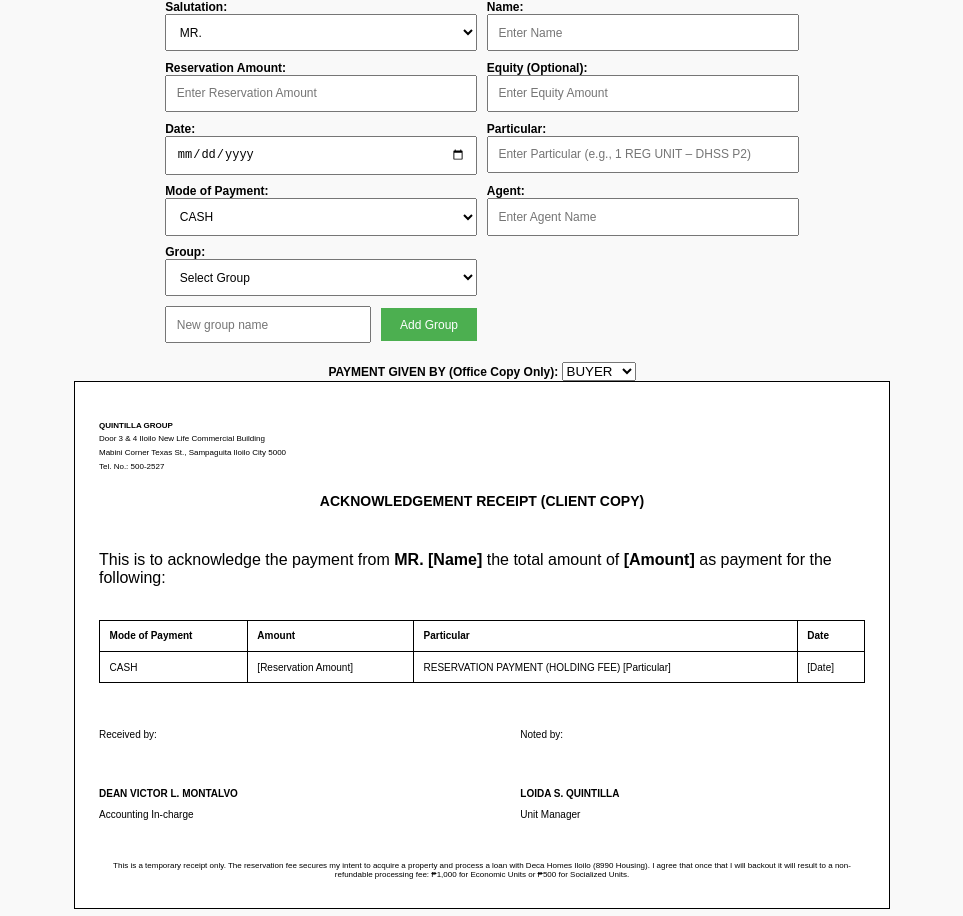
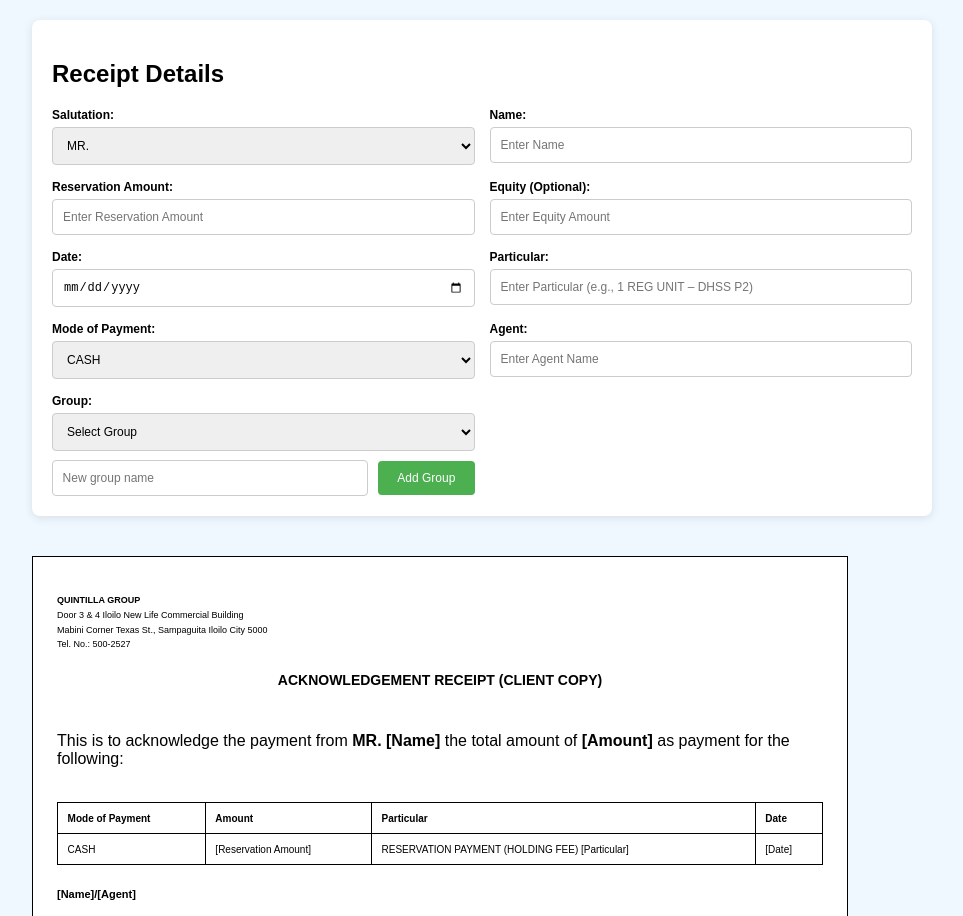
Before and after one commit to QGCoordinator/AcknowledgementReceipt, a plain HTML site: page index.html in a window 1280 px wide. Shown: the top 916 px of the page, without its empty margins (158-1121 px from the left). Drawn offline with Linux system fonts and the light colour scheme.

Commit message:
Update index.html

```diff
--- a/index.html
+++ b/index.html
@@ -9,16 +9,30 @@
         body {
             font-family: Arial, sans-serif;
             margin: 0;
-            padding: 0;
+            padding: 20px;
             display: flex;
             flex-direction: column;
             align-items: center;
             justify-content: center;
-            background-color: #f9f9f9;
+            background-color: #f0f8ff;
+        }
+        .container {
+            width: 100%;
+            max-width: 900px;
+            display: flex;
+            flex-direction: column;
+            gap: 20px;
+        }
+        .input-section {
+            background-color: white;
+            padding: 20px;
+            border-radius: 8px;
+            box-shadow: 0 2px 10px rgba(0,0,0,0.1);
+            margin-bottom: 20px;
         }
         .receipt {
-            width: 8.5in; /* 8.5 inches width */
-            height: 5.5in; /* Half of 11 inches height (crosswise) */
+            width: 8.5in;
+            height: 5.5in;
             padding: 0.25in;
             box-sizing: border-box;
             border: 1px solid #000;
@@ -26,6 +40,7 @@
             display: flex;
             flex-direction: column;
             justify-content: space-between;
+            margin-bottom: 20px;
         }
         .receipt h2 {
             text-align: center;
@@ -35,7 +50,7 @@
         .receipt table {
             width: 100%;
             border-collapse: collapse;
-            margin-bottom: 0.1in;
+            margin-bottom: 0.05in;
             font-size: 10px;
         }
         .receipt table, .receipt th, .receipt td {
@@ -46,7 +61,6 @@
             text-align: left;
         }
         .receipt .signature {
-            margin-top: 0.1in;
             display: flex;
             justify-content: space-between;
             font-size: 10px;
@@ -57,7 +71,7 @@
         .receipt .footer {
             text-align: left;
             margin-top: 0.1in;
-            font-size: 8px;
+            font-size: 9px;
         }
         .receipt .footer p {
             margin: 0.05in 0;
@@ -68,43 +82,36 @@
         .receipt .center {
             text-align: center;
         }
-        .input-section {
-            margin-bottom: 0.1in;
+        .input-grid {
             display: grid;
             grid-template-columns: repeat(2, 1fr);
-            gap: 0.1in;
+            gap: 15px;
             font-size: 12px;
         }
-        .input-section label {
+        .input-group {
+            display: flex;
+            flex-direction: column;
+        }
+        .input-group label {
             font-weight: bold;
-            margin-right: 0.1in;
+            margin-bottom: 5px;
         }
-        .input-section input, .input-section select {
-            padding: 0.1in;
+        .input-group input, .input-group select {
+            padding: 10px;
             font-size: 12px;
             width: 100%;
             box-sizing: border-box;
-        }
-        .remarks {
-            margin-top: 0.1in;
-            font-size: 12px;
-        }
-        .remarks label {
-            font-weight: bold;
-        }
-        .remarks input {
-            padding: 0.1in;
-            font-size: 12px;
-            width: 100%;
-            max-width: 300px;
-            display: none; /* Hide the Agent input box */
+            border: 1px solid #ccc;
+            border-radius: 4px;
         }
         .agent-name {
             font-weight: bold;
-            margin-top: 0.1in;
+            margin-top: 0.05in;
+            font-size: 10px;
+            margin-bottom: 0.05in;
         }
         .space-after-received {
-            margin-bottom: 0.5in;
+            margin-bottom: 0.2in;
         }
         .cutting-line {
             text-align: center;
@@ -130,85 +137,88 @@
             color: white;
             border: none;
             cursor: pointer;
+            border-radius: 4px;
         }
         .add-item-container button:hover {
             background-color: #45a049;
         }
-        .office-only-input {
-            margin-top: 0.1in;
-            font-size: 12px;
+        .name-agent {
+            font-weight: bold;
+            font-size: 11px;
+            margin-bottom: 0.01in;
         }
-        .office-only-input label {
-            font-weight: bold;
+        .print-button {
+            padding: 12px 24px;
+            background-color: #007bff;
+            color: white;
+            border: none;
+            border-radius: 4px;
+            cursor: pointer;
+            font-size: 16px;
+            margin-top: 20px;
         }
-        .payment-given-by {
-            font-weight: bold;
-            margin-top: 0.1in;
-            font-size: 12px;
+        .print-button:hover {
+            background-color: #0069d9;
         }
         @media print {
             body {
                 margin: 0;
                 padding: 0;
+                background-color: white;
+            }
+            .input-section, .print-button {
+                display: none;
             }
             .receipt {
                 width: 8.5in;
                 height: 5.5in;
                 padding: 0.25in;
                 border: none;
+                page-break-after: always;
             }
-            .input-section, .add-group-container, .office-only-input {
+            .container {
+                max-width: 100%;
+            }
+            .cutting-line {
                 display: none;
-            }
-            .receipt h2 {
-                font-size: 14px;
-            }
-            .receipt table {
-                font-size: 10px;
-            }
-            .receipt .signature {
-                font-size: 10px;
-            }
-            .receipt .footer {
-                font-size: 8px;
-            }
-            .payment-given-by {
-                display: block !important;
             }
         }
     </style>
 </head>
 <body>
+    <div class="container">
         <!-- Input Section -->
         <div class="input-section">
-        <div>
+            <h2>Receipt Details</h2>
+            <div class="input-grid">
+                <div class="input-group">
                     <label for="salutation">Salutation:</label>
                     <select id="salutation" oninput="updateReceipt()">
                         <option value="MR.">MR.</option>
                         <option value="MS.">MS.</option>
                     </select>
                 </div>
-        <div>
+                <div class="input-group">
                     <label for="name">Name:</label>
                     <input type="text" id="name" placeholder="Enter Name" oninput="updateReceipt()">
                 </div>
-        <div>
+                <div class="input-group">
                     <label for="reservationAmount">Reservation Amount:</label>
                     <input type="text" id="reservationAmount" placeholder="Enter Reservation Amount" oninput="updateReceipt()">
                 </div>
-        <div>
+                <div class="input-group">
                     <label for="equity">Equity (Optional):</label>
                     <input type="text" id="equity" placeholder="Enter Equity Amount" oninput="updateReceipt()">
                 </div>
-        <div>
+                <div class="input-group">
                     <label for="date">Date:</label>
                     <input type="date" id="date" oninput="updateReceipt()">
                 </div>
-        <div>
+                <div class="input-group">
                     <label for="particular">Particular:</label>
                     <input type="text" id="particular" placeholder="Enter Particular (e.g., 1 REG UNIT – DHSS P2)" oninput="updateReceipt()">
                 </div>
-        <div>
+                <div class="input-group">
                     <label for="modeOfPayment">Mode of Payment:</label>
                     <select id="modeOfPayment" oninput="updateReceipt()">
                         <option value="CASH">CASH</option>
@@ -216,11 +226,11 @@
                         <option value="BANK TRANSFER">BANK TRANSFER</option>
                     </select>
                 </div>
-        <div>
+                <div class="input-group">
                     <label for="agent">Agent:</label>
                     <input type="text" id="agent" placeholder="Enter Agent Name" oninput="updateReceipt()">
                 </div>
-        <div>
+                <div class="input-group">
                     <label for="group">Group:</label>
                     <select id="group" oninput="updateReceipt()">
                         <option value="">Select Group</option>
@@ -254,14 +264,6 @@
                     </div>
                 </div>
             </div>
-
-    <!-- Payment Given By Input (Office Copy Only) -->
-    <div class="office-only-input">
-        <label for="paymentGivenBy">PAYMENT GIVEN BY (Office Copy Only):</label>
-        <select id="paymentGivenBy" oninput="updateReceipt()">
-            <option value="BUYER">BUYER</option>
-            <option value="SELLER">SELLER</option>
-        </select>
         </div>
 
         <!-- Client Copy -->
@@ -302,7 +304,9 @@
                     </tr>
                 </tbody>
             </table>
-
+            <!-- Name/Agent section -->
+            <div class="name-agent" id="nameAgentDisplay">[Name]/[Agent]</div>
+            <!-- Signature section with Received by and Noted by side by side -->
             <div class="signature">
                 <div>
                     <p>Received by:</p>
@@ -373,11 +377,9 @@ I agree that once that I will backout it will result to a non-refundable process
                 Agent: <span id="displayAgent">[Agent Name]</span> | Group: <span id="displayGroup">[Group]</span>
             </div>
 
-        <!-- Payment Given By (Office Copy Only) -->
-        <div class="payment-given-by">
-            PAYMENT GIVEN BY: <span id="displayPaymentGivenBy">BUYER</span>
-        </div>
-
+            <!-- Name/Agent section -->
+            <div class="name-agent" id="nameAgentDisplay2">[Name]/[Agent]</div>
+            <!-- Signature section with Received by and Noted by side by side -->
             <div class="signature">
                 <div>
                     <p>Received by:</p>
@@ -399,6 +401,9 @@ I agree that once that I will backout it will result to a non-refundable process
             </div>
         </div>
 
+        <button class="print-button" onclick="window.print()">Print Receipts</button>
+    </div>
+
     <script>
         function updateReceipt() {
             // Get input values
@@ -409,9 +414,8 @@ I agree that once that I will backout it will result to a non-refundable process
             const date = document.getElementById('date').value;
             const particular = document.getElementById('particular').value || "[Particular]";
             const modeOfPayment = document.getElementById('modeOfPayment').value || "[Mode of Payment]";
-            const agent = document.getElementById('agent').value || "[Agent Name]";
+            const agent = document.getElementById('agent').value || "[Agent]";
             const group = document.getElementById('group').value || "[Group]";
-            const paymentGivenBy = document.getElementById('paymentGivenBy').value || "BUYER";
 
             // Format the date
             const formattedDate = date ? new Date(date).toLocaleDateString('en-US', { month: 'short', day: 'numeric', year: 'numeric' }).toUpperCase() : "[Date]";
@@ -449,8 +453,9 @@ I agree that once that I will backout it will result to a non-refundable process
             document.getElementById('displayAgent').textContent = agent;
             document.getElementById('displayGroup').textContent = group;
 
-            // Update Payment Given By
-            document.getElementById('displayPaymentGivenBy').textContent = paymentGivenBy;
+            // Update name/agent display
+            document.getElementById('nameAgentDisplay').textContent = `${name}/${agent}`;
+            document.getElementById('nameAgentDisplay2').textContent = `${name}/${agent}`;
 
             // Update Equity Row (if equity is provided)
             const equityRow = document.getElementById('equityRow');
```
Lines whose indentation alone changed are shown as unchanged.
